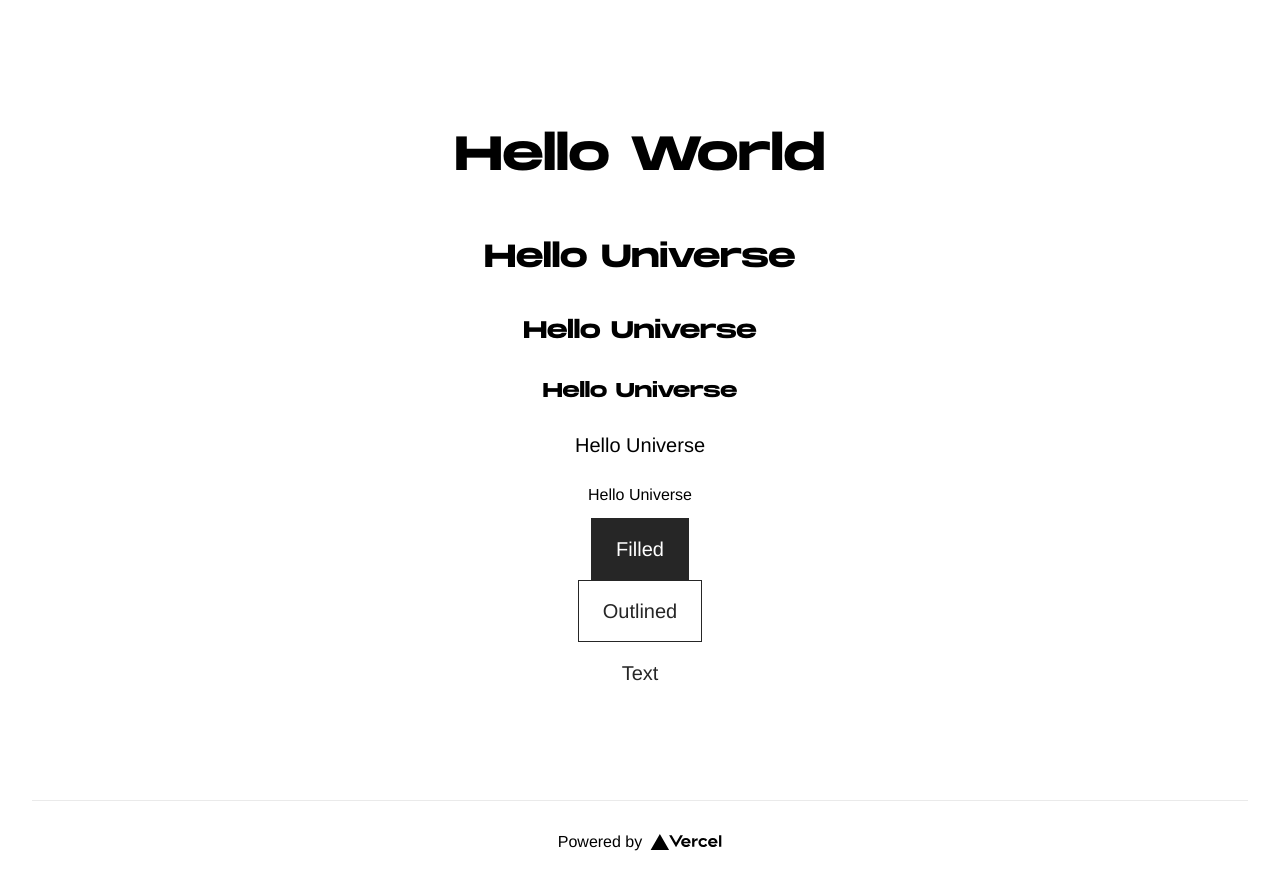
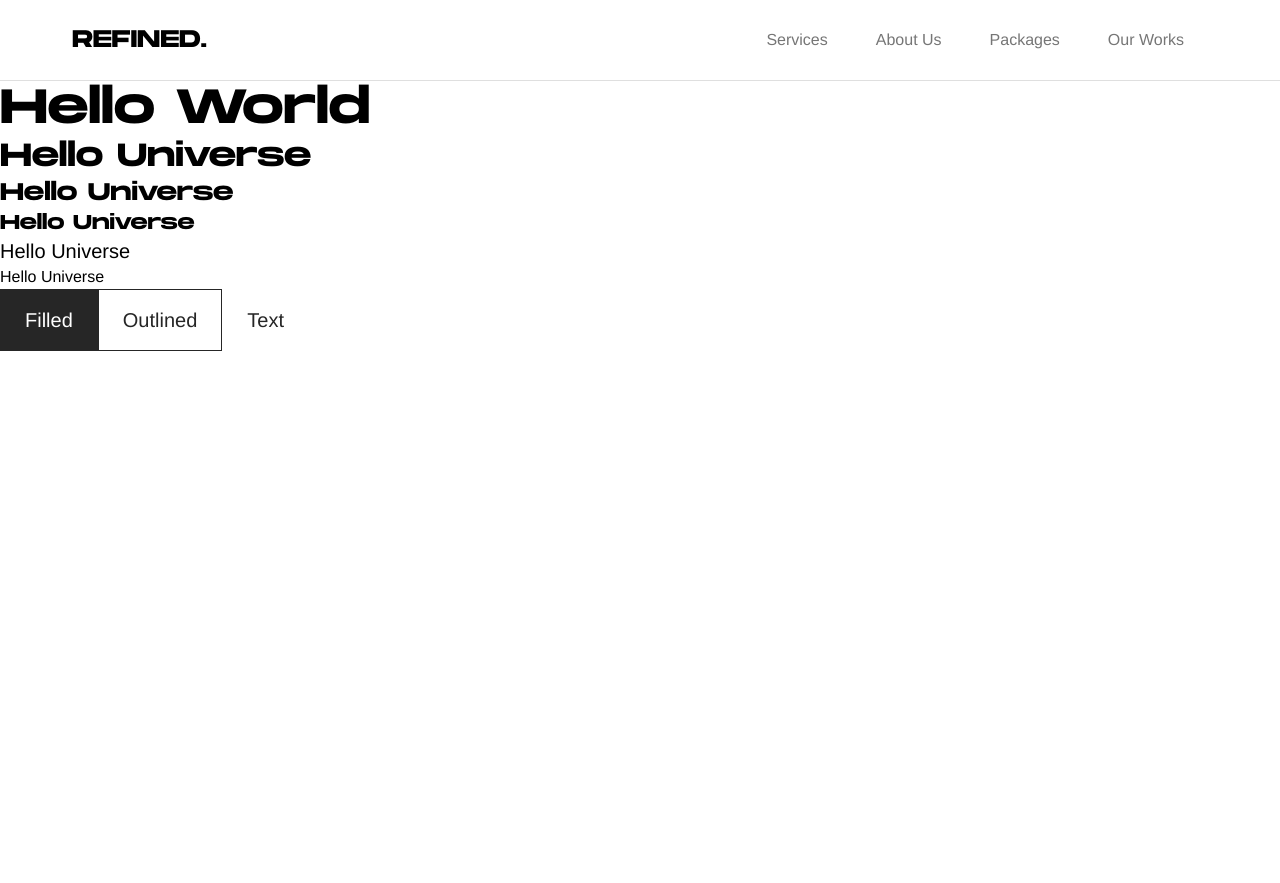
Before and after one commit to lethanhan97/refined-studio-web, a Next.js app: page / in a window 1280 px wide. After the commit the page ends 800 px from the top, so only its background shows below. Built offline with nearby package versions, Linux system fonts and the light colour scheme.

Commit message:
feat: add header and layout

```diff
--- a/src/modules/Home/Home.module.scss
+++ b/src/modules/Home/Home.module.scss
@@ -1,116 +1,2 @@
 .container {
-  padding: 0 2rem;
 }
-
-.main {
-  min-height: 100vh;
-  padding: 4rem 0;
-  flex: 1;
-  display: flex;
-  flex-direction: column;
-  justify-content: center;
-  align-items: center;
-}
-
-.footer {
-  display: flex;
-  flex: 1;
-  padding: 2rem 0;
-  border-top: 1px solid #eaeaea;
-  justify-content: center;
-  align-items: center;
-}
-
-.footer a {
-  display: flex;
-  justify-content: center;
-  align-items: center;
-  flex-grow: 1;
-}
-
-.title a {
-  color: #0070f3;
-  text-decoration: none;
-}
-
-.title a:hover,
-.title a:focus,
-.title a:active {
-  text-decoration: underline;
-}
-
-.title {
-  margin: 0;
-  line-height: 1.15;
-  font-size: 4rem;
-}
-
-.title,
-.description {
-  text-align: center;
-}
-
-.description {
-  margin: 4rem 0;
-  line-height: 1.5;
-  font-size: 1.5rem;
-}
-
-.code {
-  background: #fafafa;
-  border-radius: 5px;
-  padding: 0.75rem;
-  font-size: 1.1rem;
-  font-family: Menlo, Monaco, Lucida Console, Liberation Mono, DejaVu Sans Mono,
-    Bitstream Vera Sans Mono, Courier New, monospace;
-}
-
-.grid {
-  display: flex;
-  align-items: center;
-  justify-content: center;
-  flex-wrap: wrap;
-  max-width: 800px;
-}
-
-.card {
-  margin: 1rem;
-  padding: 1.5rem;
-  text-align: left;
-  color: inherit;
-  text-decoration: none;
-  border: 1px solid #eaeaea;
-  border-radius: 10px;
-  transition: color 0.15s ease, border-color 0.15s ease;
-  max-width: 300px;
-}
-
-.card:hover,
-.card:focus,
-.card:active {
-  color: #0070f3;
-  border-color: #0070f3;
-}
-
-.card h2 {
-  margin: 0 0 1rem 0;
-  font-size: 1.5rem;
-}
-
-.card p {
-  margin: 0;
-  font-size: 1.25rem;
-  line-height: 1.5;
-}
-
-.logo {
-  height: 1em;
-  margin-left: 0.5rem;
-}
-
-@media (max-width: 600px) {
-  .grid {
-    width: 100%;
-    flex-direction: column;
-  }
-}
--- a/src/pages/_app.tsx
+++ b/src/pages/_app.tsx
@@ -1,8 +1,14 @@
 import '../shared/styles/globals.scss';
 import type { AppProps } from 'next/app';
 
+import Layout from '../shared/components/Layout';
+
 function MyApp({ Component, pageProps }: AppProps) {
-  return <Component {...pageProps} />;
+  return (
+    <Layout>
+      <Component {...pageProps} />
+    </Layout>
+  );
 }
 
 export default MyApp;
--- a/src/pages/index.tsx
+++ b/src/pages/index.tsx
@@ -4,6 +4,7 @@ import Image from 'next/image';
 
 import styles from '../modules/Home/Home.module.scss';
 import Button from '../shared/components/Button';
+import Header from '../shared/components/Header';
 import Text from '../shared/components/Text';
 
 const Home: NextPage = () => {
@@ -27,19 +28,6 @@ const Home: NextPage = () => {
         <Button mode="outlined">Outlined</Button>
         <Button mode="text">Text</Button>
       </main>
-
-      <footer className={styles.footer}>
-        <a
-          href="https://vercel.com?utm_source=create-next-app&utm_medium=default-template&utm_campaign=create-next-app"
-          target="_blank"
-          rel="noopener noreferrer"
-        >
-          Powered by{' '}
-          <span className={styles.logo}>
-            <Image src="/vercel.svg" alt="Vercel Logo" width={72} height={16} />
-          </span>
-        </a>
-      </footer>
     </div>
   );
 };
--- /dev/null
+++ b/src/shared/components/Header/Header.module.scss
@@ -0,0 +1,34 @@
+@import '../../styles/colors.scss';
+
+.header {
+  padding: 1.5rem 4.5rem;
+  display: flex;
+  align-items: center;
+  justify-content: space-between;
+
+  border-bottom: 1px solid $grey-3;
+
+  &-nav {
+    &-list {
+      list-style: none;
+      padding: 0;
+      margin: 0;
+
+      display: flex;
+
+      &-item {
+        margin: 0 1.5rem;
+        transition: opacity 0.5s ease;
+        color: $grey-1;
+
+        &:hover {
+          opacity: 0.5;
+        }
+
+        &-selected {
+          color: $black-1;
+        }
+      }
+    }
+  }
+}
--- /dev/null
+++ b/src/shared/components/Header/Header.tsx
@@ -0,0 +1,76 @@
+import Link from 'next/link';
+import { useRouter } from 'next/router';
+import React, { useEffect, useState } from 'react';
+
+import { c } from '../../utils/classNameParser';
+import Text from '../Text';
+import styles from './Header.module.scss';
+
+interface HeaderNavItem {
+  display: string;
+  url: string;
+}
+
+interface HeaderProps {}
+
+const Header: React.FC<HeaderProps> = ({}) => {
+  const headerNavItems: HeaderNavItem[] = [
+    {
+      display: 'Services',
+      url: '/services',
+    },
+    {
+      display: 'About Us',
+      url: '/about-us',
+    },
+    {
+      display: 'Packages',
+      url: '/packages',
+    },
+    {
+      display: 'Our Works',
+      url: '/our-works',
+    },
+  ];
+
+  const router = useRouter();
+  const [currentRoute, setCurrentRoute] = useState('');
+
+  useEffect(() => {
+    setCurrentRoute(router.pathname);
+  }, [router.pathname]);
+
+  return (
+    <header className={styles['header']}>
+      <Link href="/">
+        <a>
+          <Text.H3>REFINED.</Text.H3>
+        </a>
+      </Link>
+
+      <nav className={styles['header-nav']}>
+        <ul className={styles['header-nav-list']}>
+          {headerNavItems.map(({ display, url }) => (
+            <li
+              className={c([
+                styles['header-nav-list-item'],
+                currentRoute.includes(url)
+                  ? styles['header-nav-list-item-selected']
+                  : '',
+              ])}
+              key={url}
+            >
+              <Link href={url}>
+                <a>
+                  <Text.Body2>{display}</Text.Body2>
+                </a>
+              </Link>
+            </li>
+          ))}
+        </ul>
+      </nav>
+    </header>
+  );
+};
+
+export default Header;
--- /dev/null
+++ b/src/shared/components/Header/index.ts
@@ -0,0 +1,3 @@
+import Header from './Header';
+
+export default Header;
--- /dev/null
+++ b/src/shared/components/Layout/Layout.module.scss
@@ -0,0 +1,3 @@
+.layout {
+  background-color: red;
+}
--- /dev/null
+++ b/src/shared/components/Layout/Layout.tsx
@@ -0,0 +1,19 @@
+import React from 'react';
+
+import Header from '../Header';
+import styles from './Layout.module.scss';
+
+interface LayoutProps {
+  children: React.ReactNode;
+}
+
+const Layout: React.FC<LayoutProps> = ({ children }) => {
+  return (
+    <>
+      <Header />
+      <main>{children}</main>
+    </>
+  );
+};
+
+export default Layout;
--- /dev/null
+++ b/src/shared/components/Layout/index.ts
@@ -0,0 +1,3 @@
+import Layout from './Layout';
+
+export default Layout;
--- a/src/shared/styles/globals.scss
+++ b/src/shared/styles/globals.scss
@@ -38,3 +38,10 @@ a {
 * {
   box-sizing: border-box;
 }
+
+h1,
+h2,
+h3,
+h4 {
+  margin: 0;
+}
```
